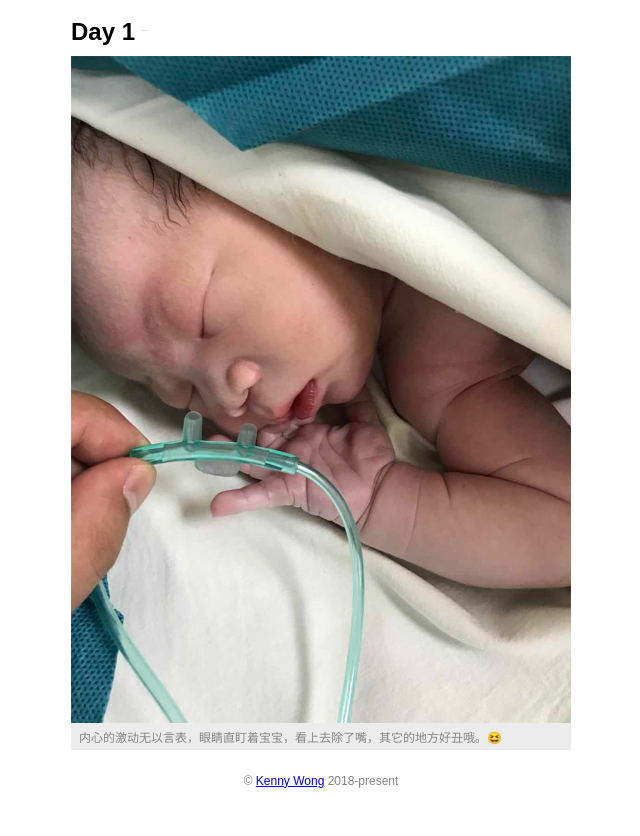
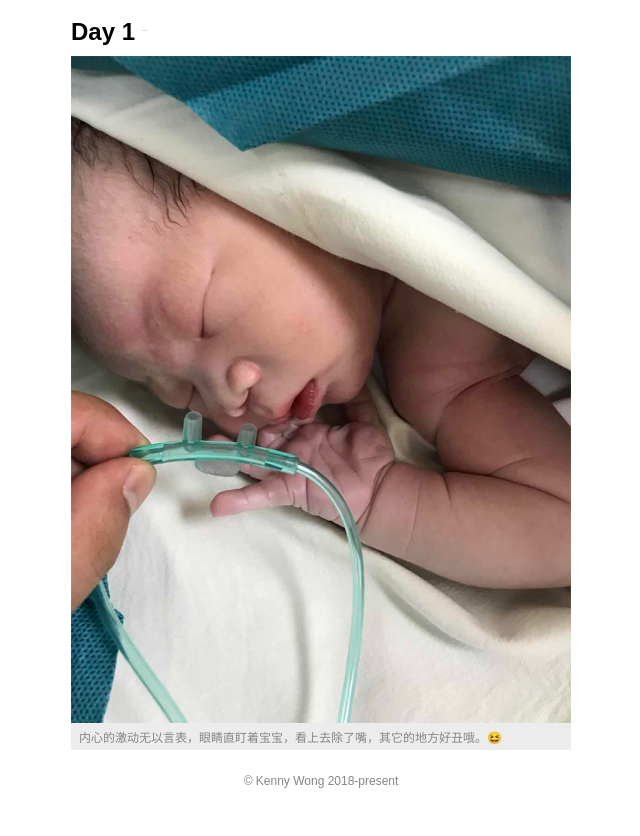
Before and after one commit to jaywcjlove/baby, a plain HTML site: page index.html in a window 1280 px wide. Shown: the part 637-1473 px from the top of the page, without its empty margins (319-959 px from the left). Drawn offline with Linux system fonts and the light colour scheme.

Commit message:
Update footer.

```diff
--- a/index.css
+++ b/index.css
@@ -28,3 +28,5 @@ table {
 .photo > div h2 sup {font-weight: normal;font-size: 0.1rem;color: #868686;}
 
 .footer {text-align: center;padding-bottom: 4rem;color: #868686;}
+.footer a {color: #868686; text-decoration: none;}
+.footer a:hover {text-decoration: underline;}
--- a/index.html
+++ b/index.html
@@ -19,7 +19,7 @@
             <ruby>然<rt>rán</rt></ruby>
           </h1>
           <p>2018年7月30日(戊戌年六月十八 丑时 01:53)</p>
-          <p>3700g/50cm</p>
+          <p>3700g / 50cm</p>
         </td>
       </tr>
     </tbody>
@@ -32,7 +32,7 @@
     </div>
   </div>
   <div class="footer">
-    © <a href="https://jaywcjlove.github.io/">Kenny Wong</a> 2018-present
+    © <a target="_blank" href="https://jaywcjlove.github.io/">Kenny Wong</a> 2018-present
   </div>
 </body>
 </html>
```
